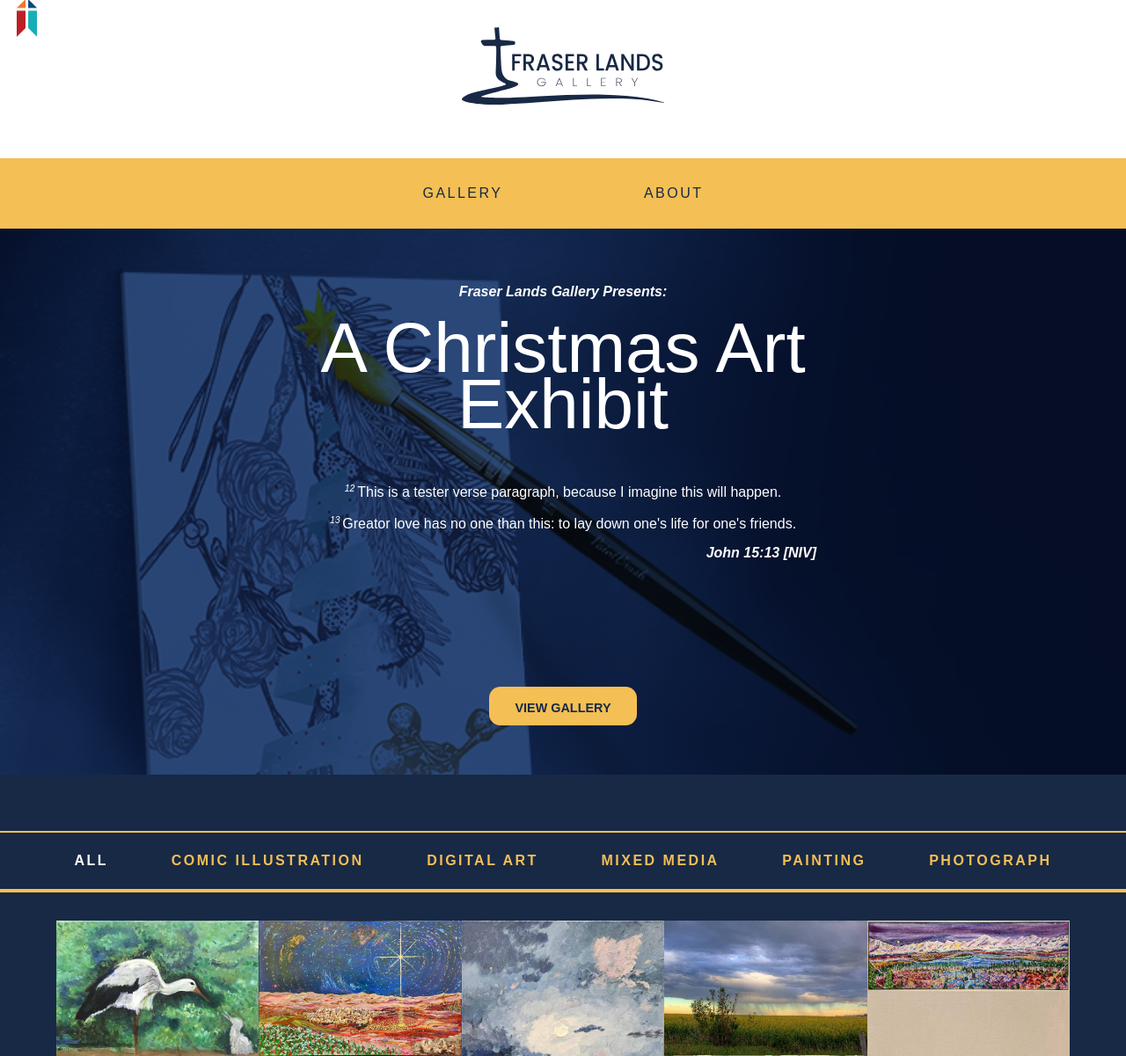
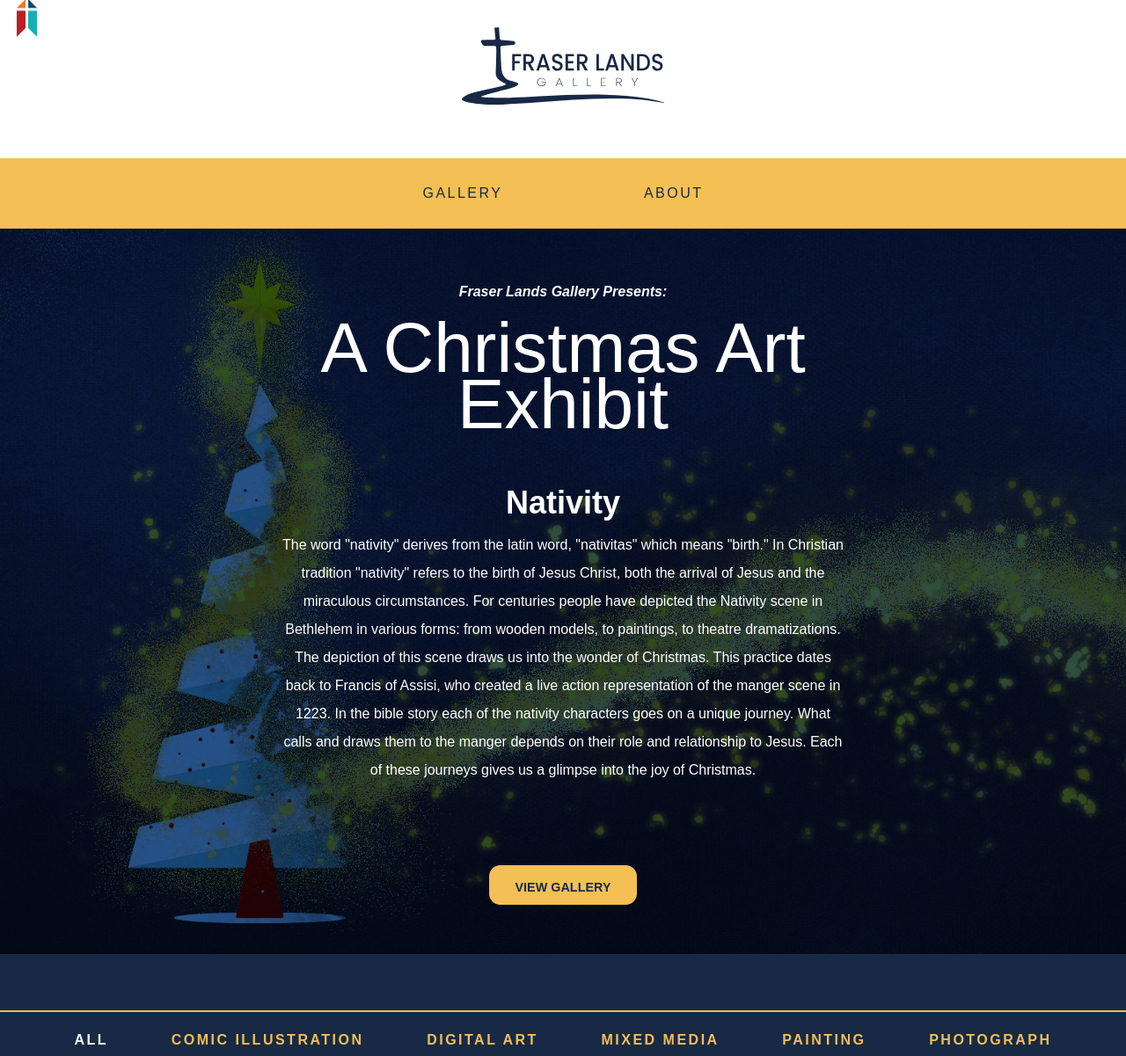
Before and after one commit to carissas086/flg, a PHP site: page / in a window 1280 px wide. Shown: the part 20-1221 px from the top of the page at 88% size. Run offline with PHP 8.4, Linux system fonts and the light colour scheme; some libraries are stand-ins or nearby versions; some web fonts are replaced.

Commit message:
head section
content population, template setup, styling

```diff
--- a/galleries/christmas22/christmas22head.php
+++ b/galleries/christmas22/christmas22head.php
@@ -3,11 +3,8 @@
     <div class="gallery-header is-flex flex-centers christmass22-header">
         <h4 class="head-font">Fraser Lands Gallery Presents:</h4>
         <h1 class="christmas22-title">A Christmas Art Exhibit</h1>
-        <div class="verse-box">
-            <p class="verse"><sup>12 </sup>This is a tester verse paragraph, because I imagine this will happen.</p>
-            <p class="verse"><sup>13 </sup>Greator love has no one than this: to lay down one's life for one's friends.</p>
-            <p class="ref">John 15:13 [NIV]</p>
-        </div>
+        <h2>Nativity</h2>
+        <p>The word "nativity" derives from the latin word, "nativitas" which means "birth." In Christian tradition "nativity" refers to the birth of Jesus Christ, both the arrival of Jesus and the miraculous circumstances. For centuries people have depicted the Nativity scene in Bethlehem in various forms: from wooden models, to paintings, to theatre dramatizations. The depiction of this scene draws us into the wonder of Christmas. This practice dates back to Francis of Assisi, who created a live action representation of the manger scene in 1223. In the bible story each of the nativity characters goes on a unique journey. What calls and draws them to the manger depends on their role and relationship to Jesus. Each of these journeys gives us a glimpse into the joy of Christmas.</p>
     </div>
     <a href="#galleryhd" class="button">
         <p>View Gallery</p>
--- a/metatags.php
+++ b/metatags.php
@@ -3,6 +3,6 @@
 <meta property="og:url" content="https://flg.carissaso.ca"/>
 <meta property="og:type" content="website" />
 <meta property="og:description" content="Visit the Fraser Lands Gallery online. 'A Christmas Art Exhibit' is now open, come and take a look!" />
-<meta property="og:image" content="/images/220919_riverworks-announcement_1140.png" />
+<meta property="og:image" content="/images/christmas22_meta-banner" />
 <meta property="og:image:width" content="1140" />
 <meta property="og:image:height" content="350" />
--- a/styles/gallery-styles/christmas22.css
+++ b/styles/gallery-styles/christmas22.css
@@ -5,8 +5,8 @@
 
 /* ==== LANDING BACKGROUND IMG ==== */
     .christmas22-intro-img {
-        background-image: url(../../images/220919_riverworks-announcement_1140.png);
-        background-position: bottom left;
+        background-image: url(../../images/christmas22_intro-banner.jpg);
+        background-position: top left;
         background-size: cover;
         background-repeat: no-repeat;
         background-blend-mode: overlay;
--- a/styles/main.css
+++ b/styles/main.css
@@ -240,9 +240,14 @@ p {
                 .intro {
                     padding-top: 7vh;
                     padding-bottom: 7vh;
-                    gap: 12vh;
+                    gap: 8vh;
                 }
             }
+
+        .intro h2 {
+            margin-top: 3rem;
+            font-size: 2.25rem;
+        }
 
     .insta-call {
         color: #fff;
```
Also changed, not shown: desk/tag##head.php (added, +17 -0 lines), images/220919_riverworks-announcement_1140.png (deleted), images/christmas22_intro-banner.jpg (added), images/christmas22_meta-banner.jpg (added).
